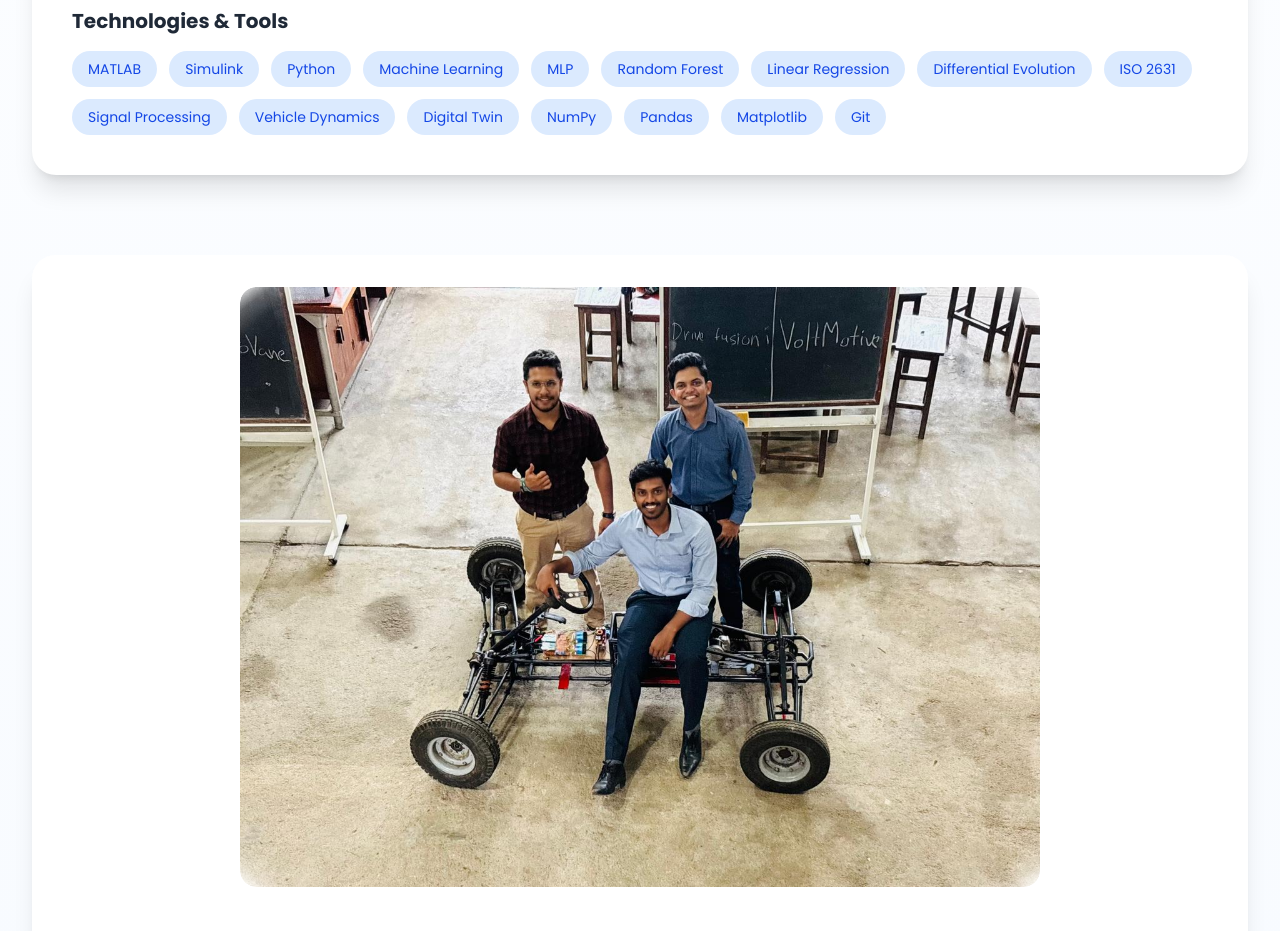
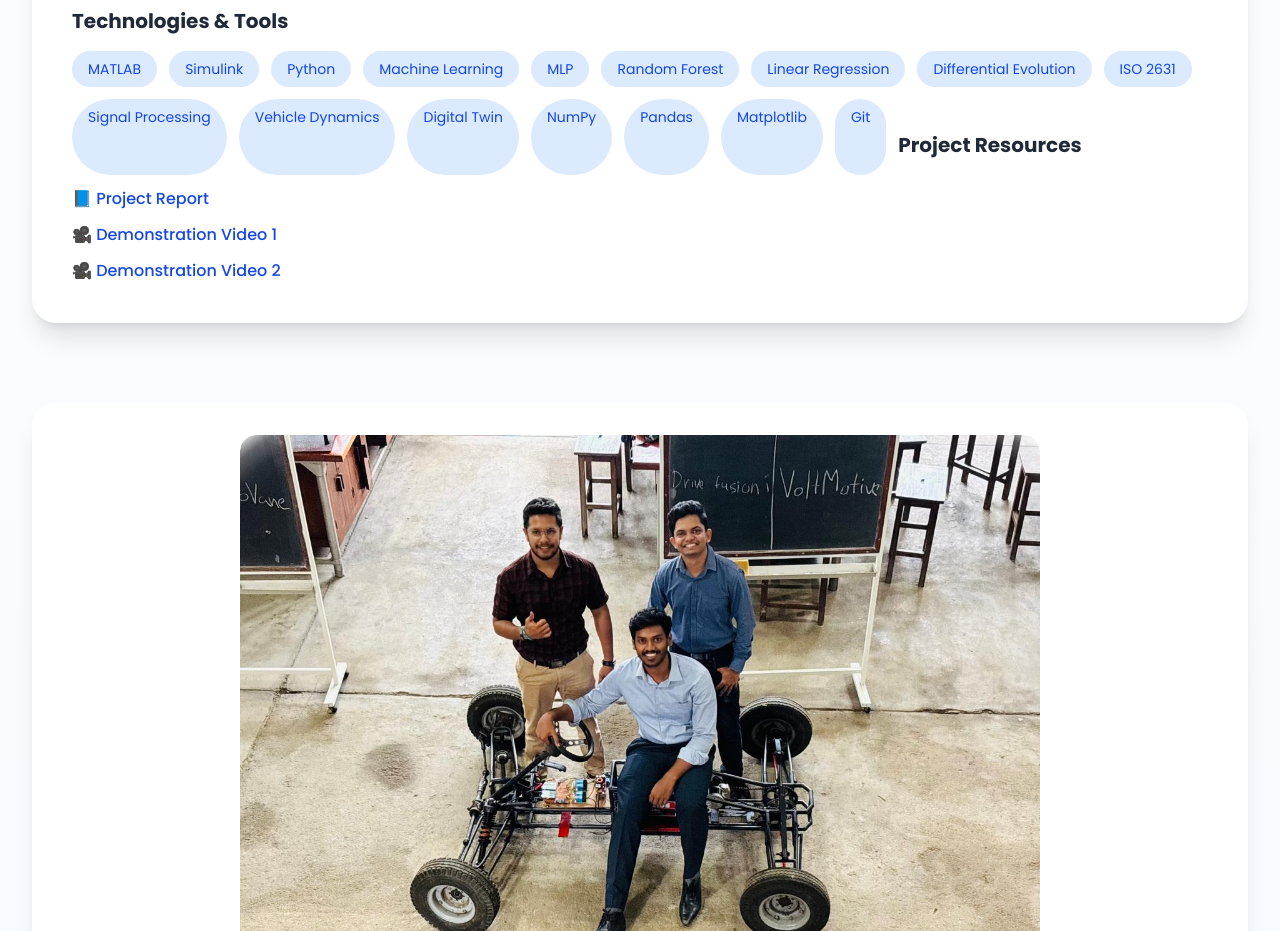
Before and after one commit to chanuga-01/portfolio, a React (Vite) app: page / in a window 1280 px wide. Shown: the part 3540-4471 px from the top of the page. Built offline with nearby package versions, Linux system fonts and the light colour scheme.

Commit message:
adding autmotive links

```diff
--- a/src/components/Projects.jsx
+++ b/src/components/Projects.jsx
@@ -92,6 +92,41 @@ function Projects() {
                   {skill}
                 </span>
               ))}
+
+            <h4 className="font-bold text-xl mt-8 mb-4">
+  Project Resources
+</h4>
+
+<div className="space-y-3">
+
+  <a
+    href="https://lnkd.in/eNabZXe3"
+    target="_blank"
+    rel="noopener noreferrer"
+    className="flex items-center text-blue-700 hover:text-blue-900 hover:underline font-medium"
+  >
+    📘 Project Report
+  </a>
+
+  <a
+    href="https://lnkd.in/e5v8NFc9"
+    target="_blank"
+    rel="noopener noreferrer"
+    className="flex items-center text-blue-700 hover:text-blue-900 hover:underline font-medium"
+  >
+    🎥 Demonstration Video 1
+  </a>
+
+  <a
+    href="https://lnkd.in/eufMCsiZ"
+    target="_blank"
+    rel="noopener noreferrer"
+    className="flex items-center text-blue-700 hover:text-blue-900 hover:underline font-medium"
+  >
+    🎥 Demonstration Video 2
+  </a>
+
+</div>
 
             </div>
 
```
Also changed, not shown: 1 other file (tests, documents, lock files or other folders).
